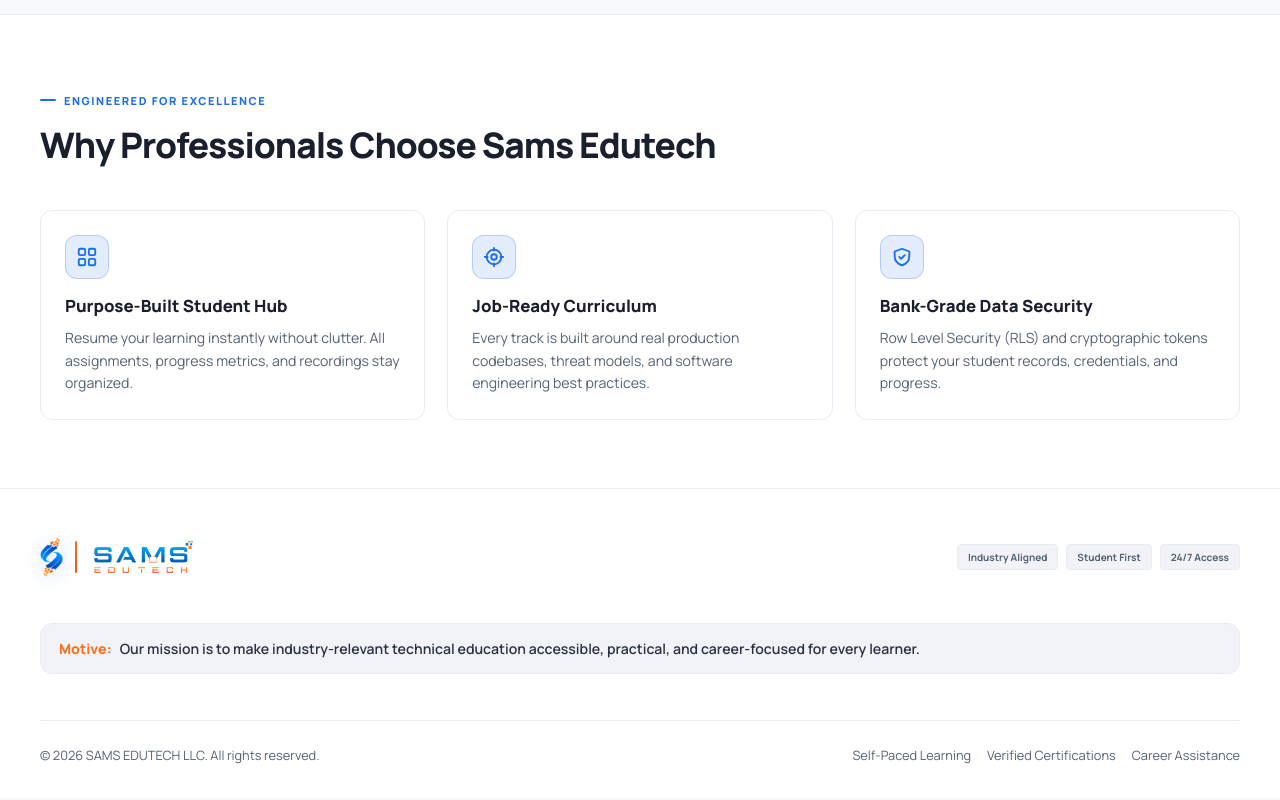
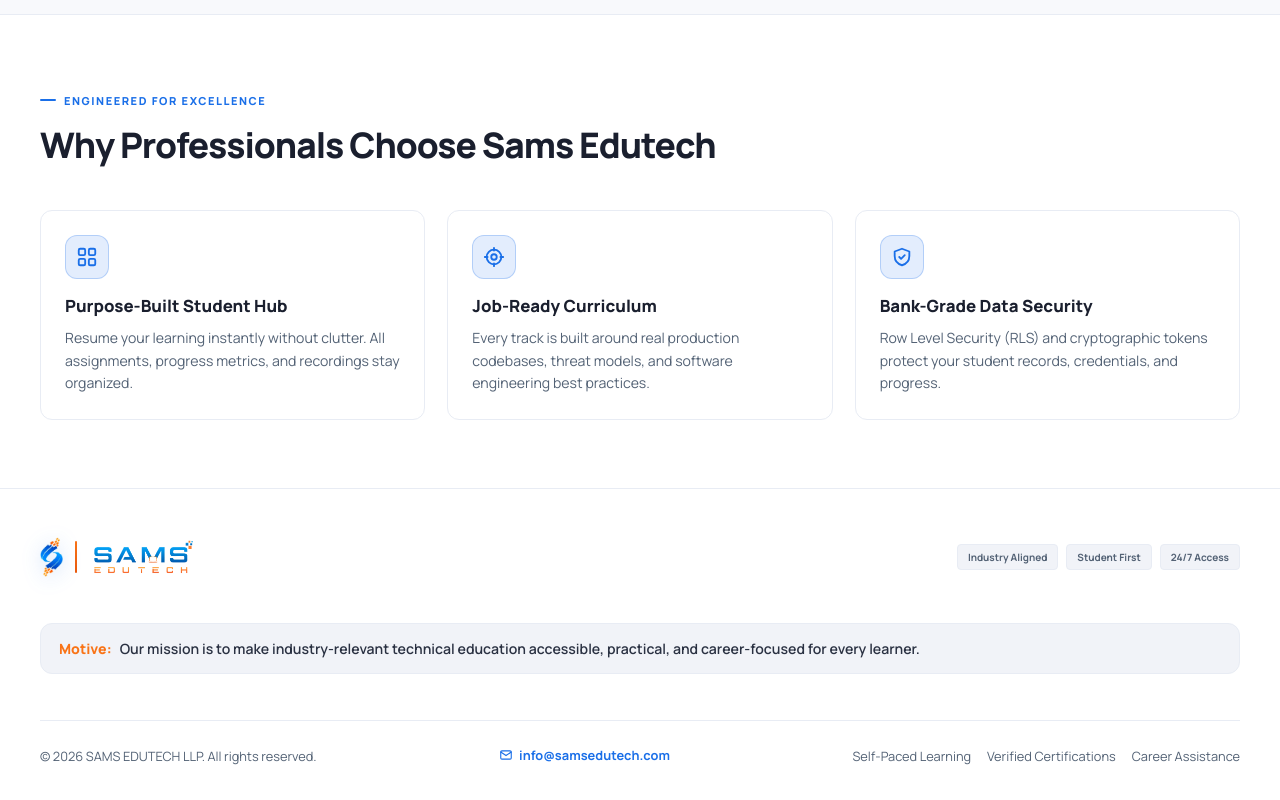
Before and after one commit to hackk413/sams-edutech, a Next.js app: page / in a window 1280 px wide. Shown: the part 2383-3183 px from the top of the page. Built offline with nearby package versions, Linux system fonts and the light colour scheme; no server answers; the database is empty; a web font is replaced by a local one.

Commit message:
fix: update company entity to LLP, add contact email info@samsedutech.com, and patch env URL parsing

```diff
--- a/app/layout.tsx
+++ b/app/layout.tsx
@@ -3,6 +3,7 @@ import { Manrope } from "next/font/google";
 import { AppNav } from "@/components/app-nav";
 import { BrandLogo } from "@/components/brand-logo";
 import { CursorFollower } from "@/components/cursor-follower";
+import { Icon } from "@/components/icon";
 import "./globals.css";
 
 const manrope = Manrope({
@@ -78,7 +79,22 @@ export default function RootLayout({ children }: Readonly<{ children: React.Reac
                 </span>
               </div>
               <div className="footer-bottom-row">
-                <div>&copy; {new Date().getFullYear()} SAMS EDUTECH LLC. All rights reserved.</div>
+                <div>&copy; {new Date().getFullYear()} SAMS EDUTECH LLP. All rights reserved.</div>
+                <div className="footer-contact">
+                  <a
+                    href="mailto:info@samsedutech.com"
+                    style={{
+                      color: "var(--blue)",
+                      fontWeight: 700,
+                      textDecoration: "none",
+                      display: "inline-flex",
+                      alignItems: "center",
+                      gap: 6,
+                    }}
+                  >
+                    <Icon name="mail" size={14} /> info@samsedutech.com
+                  </a>
+                </div>
                 <div className="footer-links">
                   <span>Self-Paced Learning</span>
                   <span>Verified Certifications</span>
--- a/next.config.mjs
+++ b/next.config.mjs
@@ -1,7 +1,12 @@
 /** @type {import('next').NextConfig} */
-const supabaseHostname = process.env.NEXT_PUBLIC_SUPABASE_URL
-  ? new URL(process.env.NEXT_PUBLIC_SUPABASE_URL).hostname
-  : "*.supabase.co";
+let supabaseHostname = "*.supabase.co";
+try {
+  if (process.env.NEXT_PUBLIC_SUPABASE_URL) {
+    supabaseHostname = new URL(process.env.NEXT_PUBLIC_SUPABASE_URL).hostname;
+  }
+} catch {
+  supabaseHostname = "*.supabase.co";
+}
 
 const securityHeaders = [
   { key: "X-Content-Type-Options", value: "nosniff" },
```
Also changed, not shown: components/enroll-button.tsx (+8 -1 lines).
